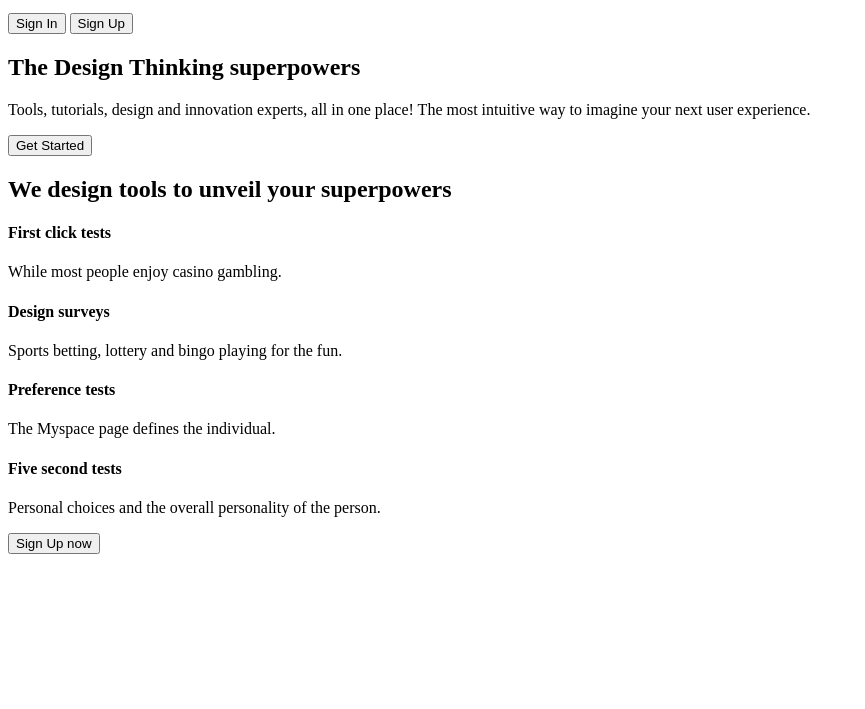
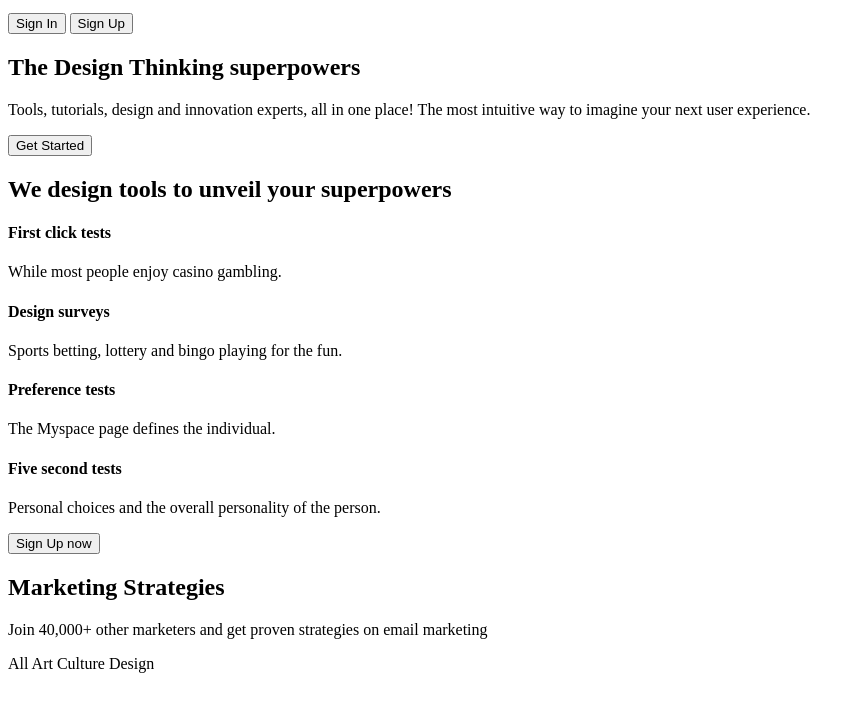
Before and after one commit to Pylearn2017/productly, a plain HTML site: page index.html in a window 1280 px wide. Shown: the part 117-826 px from the top of the page, without its empty margins (0-865 px from the left). Before the commit the page ends 800 px from the top, so only its background shows below. Drawn offline with Linux system fonts and the light colour scheme.

Commit message:
feat: add section strategies

```diff
--- a/index.html
+++ b/index.html
@@ -76,5 +76,28 @@
             </div>
         </div>
     </section>
+    <section class="strategies">
+        <div class="wrapper">
+            <h2>Marketing Strategies</h2>
+            <p class="strategies__description">
+                Join 40,000+ other marketers and get proven strategies on email marketing
+            </p>
+            <div class="strategies__tags">
+                <span class="tag tag-selected">All</span>
+                <span class="tag tag-bordered">Art</span>
+                <span class="tag tag-bordered">Culture</span>
+                <span class="tag tag-bordered">Design</span>
+            </div>
+            <div class="layout-3-column">
+                <div class="strategy">
+                    <img src="" alt="">
+                    <h3></h3>
+                    <div class="strategies__tags">
+                        <span class="tag tag-colored"></span>
+                    </div>
+                </div>
+            </div>
+        </div>
+    </section>
 </body>
 </html>
```
